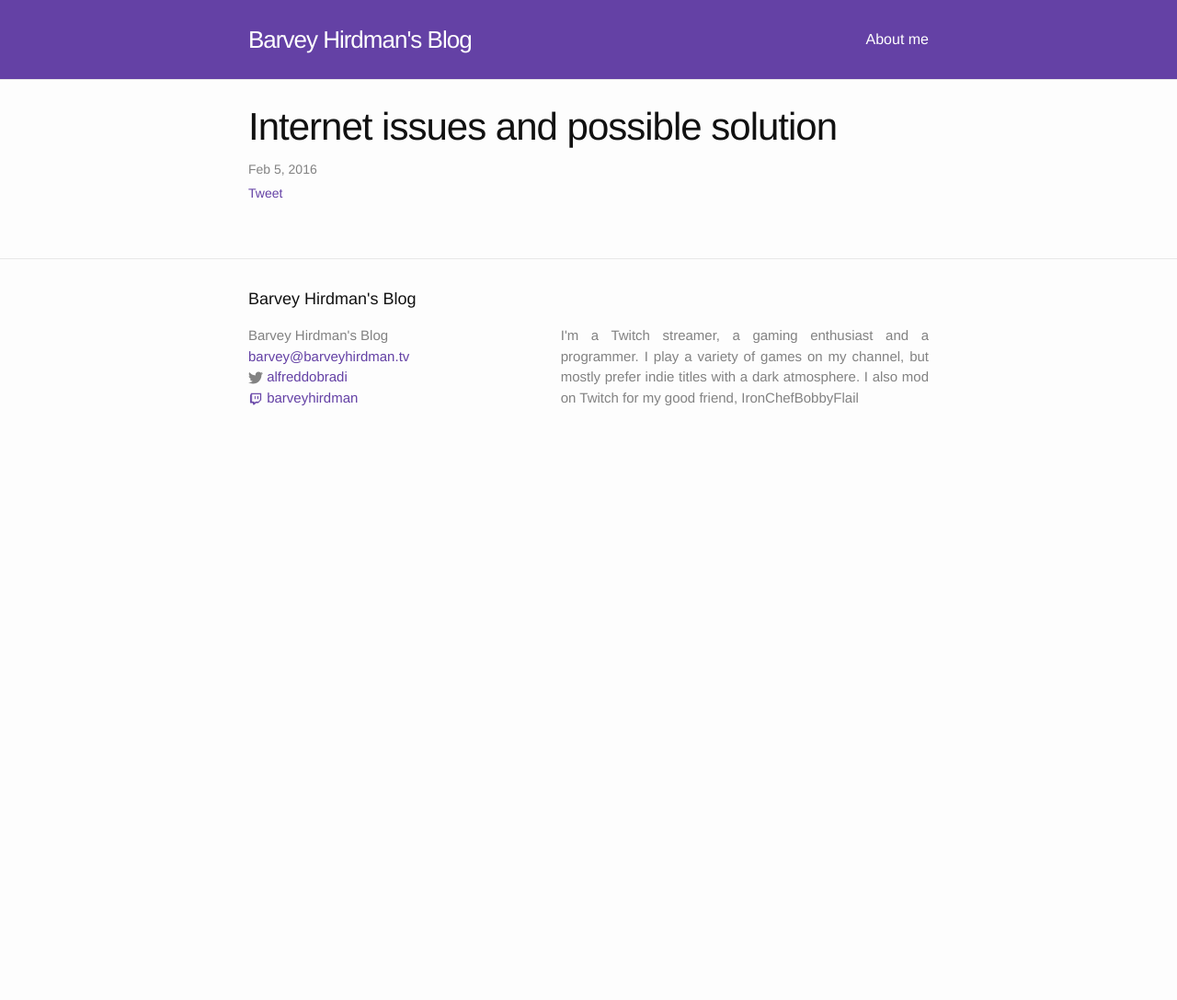
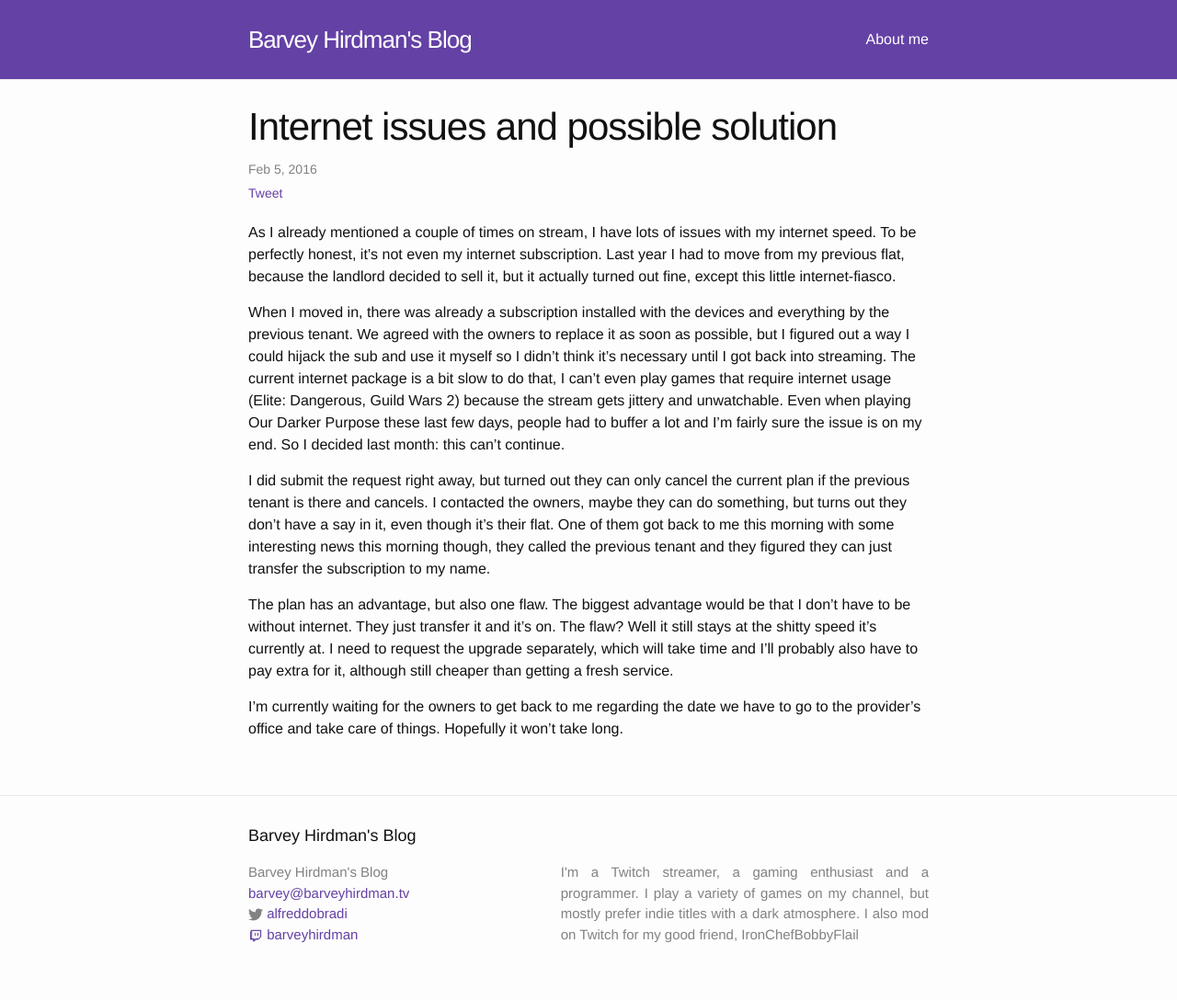
Before and after one commit to AlfredDobradi/blog.barveyhirdman.tv, a Jekyll site: the page built from _posts/2016-02-05-internet-issues-and-possible-solution.markdown, in a window 1280 px wide. Shown: the whole page at 92% size. Built offline with Jekyll 4.4.1, drawn with Linux system fonts in a browser that asks for light colours; Markdown is read by kramdown in place of the engine named in the settings; comment, search, counter and statistics services are not loaded; before the commit the page ends 900 px from its top, so only the background shows below that.

Commit message:
Updated 2016-02-05-internet-issues-and-possible-solution.markdown

```diff
--- a/_posts/2016-02-05-internet-issues-and-possible-solution.markdown
+++ b/_posts/2016-02-05-internet-issues-and-possible-solution.markdown
@@ -1,6 +1,18 @@
 ---
 layout: post
-title:  Internet issues and possible solution
-date:   2016-02-05 12:58:48 +0100
-categories:
+title: Internet issues and possible solution
+date: "2016-02-05 12:58:48 +0100"
+categories: news
+published: true
+category: news
 ---
+
+As I already mentioned a couple of times on stream, I have lots of issues with my internet speed. To be perfectly honest, it's not even my internet subscription. Last year I had to move from my previous flat, because the landlord decided to sell it, but it actually turned out fine, except this little internet-fiasco.
+
+When I moved in, there was already a subscription installed with the devices and everything by the previous tenant. We agreed with the owners to replace it as soon as possible, but I figured out a way I could hijack the sub and use it myself so I didn't think it's necessary until I got back into streaming. The current internet package is a bit slow to do that, I can't even play games that require internet usage (Elite: Dangerous, Guild Wars 2) because the stream gets jittery and unwatchable. Even when playing Our Darker Purpose these last few days, people had to buffer a lot and I'm fairly sure the issue is on my end. So I decided last month: this can't continue.
+
+I did submit the request right away, but turned out they can only cancel the current plan if the previous tenant is there and cancels. I contacted the owners, maybe they can do something, but turns out they don't have a say in it, even though it's their flat. One of them got back to me this morning with some interesting news this morning though, they called the previous tenant and they figured they can just transfer the subscription to my name.
+
+The plan has an advantage, but also one flaw. The biggest advantage would be that I don't have to be without internet. They just transfer it and it's on. The flaw? Well it still stays at the shitty speed it's currently at. I need to request the upgrade separately, which will take time and I'll probably also have to pay extra for it, although still cheaper than getting a fresh service.
+
+I'm currently waiting for the owners to get back to me regarding the date we have to go to the provider's office and take care of things. Hopefully it won't take long.
```
